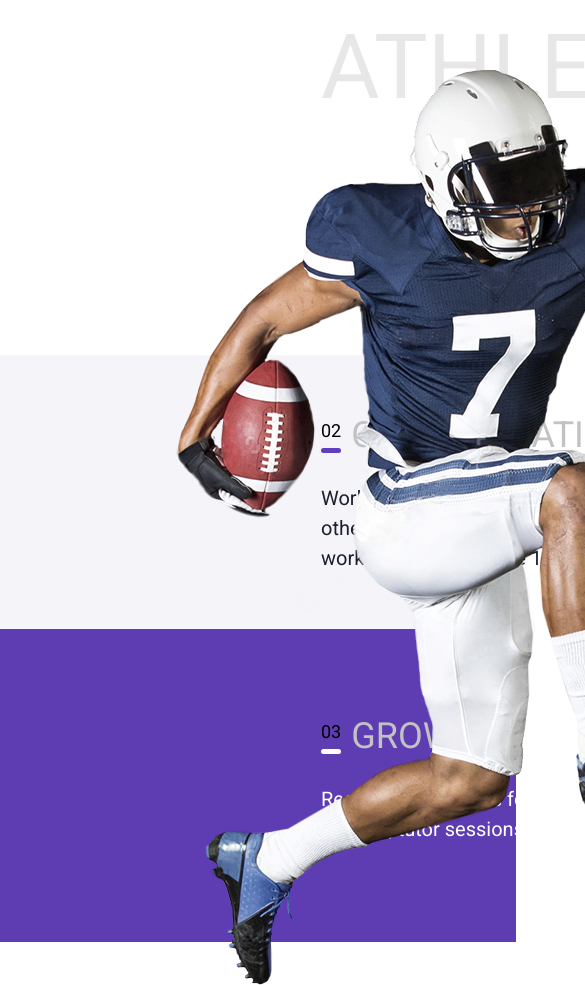
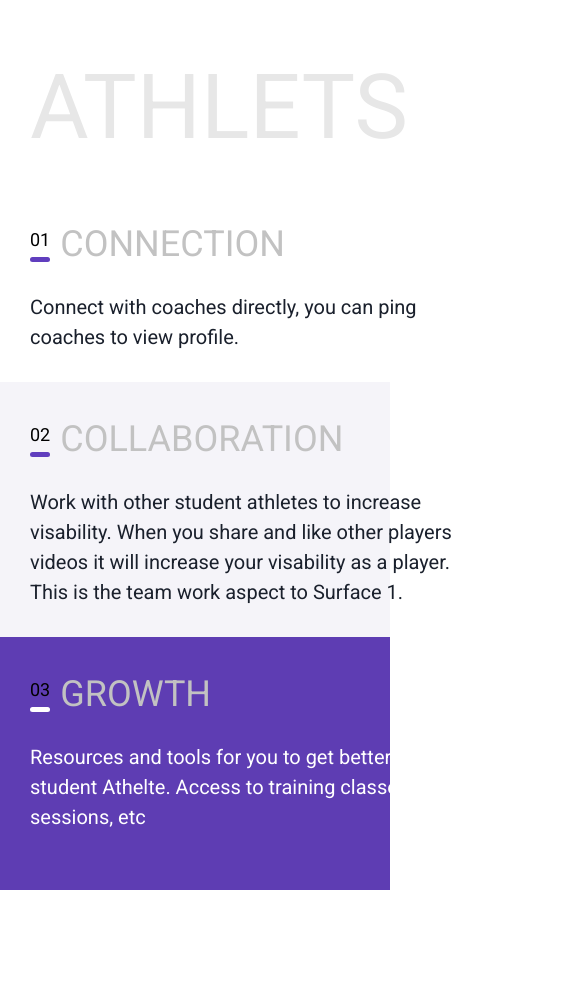
Before and after one commit to Narawit-S/tripetch-assignment, a Next.js app: page /sports in a window 390 px wide. Shown: the top 985 px of the page, 585 px wide, since content can reach past the window. After the commit the page ends 890 px from the top, so only its background shows below. Built offline with nearby package versions, Linux system fonts and the light colour scheme.

Commit message:
feat: athlets tablet and desktop

```diff
--- a/src/features/sports/components/Athlets.tsx
+++ b/src/features/sports/components/Athlets.tsx
@@ -8,11 +8,11 @@ export const Athlets = () => {
     <Box position="relative">
       <AspectRatio
         sx={{
-          w: '678px',
-          h: '950px',
+          w: { base: '498px', lg: '678px' },
+          h: { base: '699px', lg: '950px' },
           position: 'absolute',
-          top: '35px',
-          left: '175px',
+          top: { base: '121px', lg: '35px' },
+          right: { base: '446px', lg: '520px', xl: '710px', '2xl': '1067px' },
         }}
       >
         <Image
@@ -22,7 +22,10 @@ export const Athlets = () => {
           priority
         />
       </AspectRatio>
-      <Box layerStyle="sectionPadding">
+      <Box
+        layerStyle="sectionPadding"
+        sx={{ pt: { base: '40px', lg: 'unset' } }}
+      >
         <Text
           layerStyle="contentRight"
           sx={{
@@ -34,7 +37,13 @@ export const Athlets = () => {
           athlets
         </Text>
       </Box>
-      <Box layerStyle="sectionPadding" sx={{ pt: '59px', pb: '56px' }}>
+      <Box
+        layerStyle="sectionPadding"
+        sx={{
+          pt: { base: '42px', lg: '59px' },
+          pb: { base: '30px', lg: '56px' },
+        }}
+      >
         <Stack layerStyle="contentRight" spacing="21px">
           <HStack spacing="10px">
             <ContentNumber count="01" />
@@ -55,7 +64,11 @@ export const Athlets = () => {
       </Box>
       <Box
         layerStyle="sectionPadding"
-        sx={{ bg: 'gray.100', pt: '53px', pb: '56px' }}
+        sx={{
+          bg: 'gray.100',
+          pt: { base: '30px', lg: '53px' },
+          pb: { base: '30px', lg: '56px' },
+        }}
       >
         <Stack layerStyle="contentRight" spacing="21px">
           <HStack spacing="10px">
@@ -79,7 +92,11 @@ export const Athlets = () => {
       </Box>
       <Box
         layerStyle="sectionPadding"
-        sx={{ bg: 'purple.500', pt: '80px', pb: '98px' }}
+        sx={{
+          bg: 'purple.500',
+          pt: { base: '30px', lg: '80px' },
+          pb: { base: '58px', lg: '98px' },
+        }}
       >
         <Stack layerStyle="contentRight" spacing="21px">
           <HStack spacing="10px">
--- a/src/styles/theme/layerStyles.ts
+++ b/src/styles/theme/layerStyles.ts
@@ -1,10 +1,10 @@
 export const layerStyles = {
   sectionPadding: {
-    pl: '321px',
-    pr: '195px',
+    pl: { base: '30px', xl: '321px' },
+    pr: { base: '30px', xl: '90px', '2xl': '195px' },
   },
   contentRight: {
-    w: '717px',
+    w: { base: '446px', xl: '560px', '2xl': '717px' },
     ml: 'auto',
   },
 }
```
